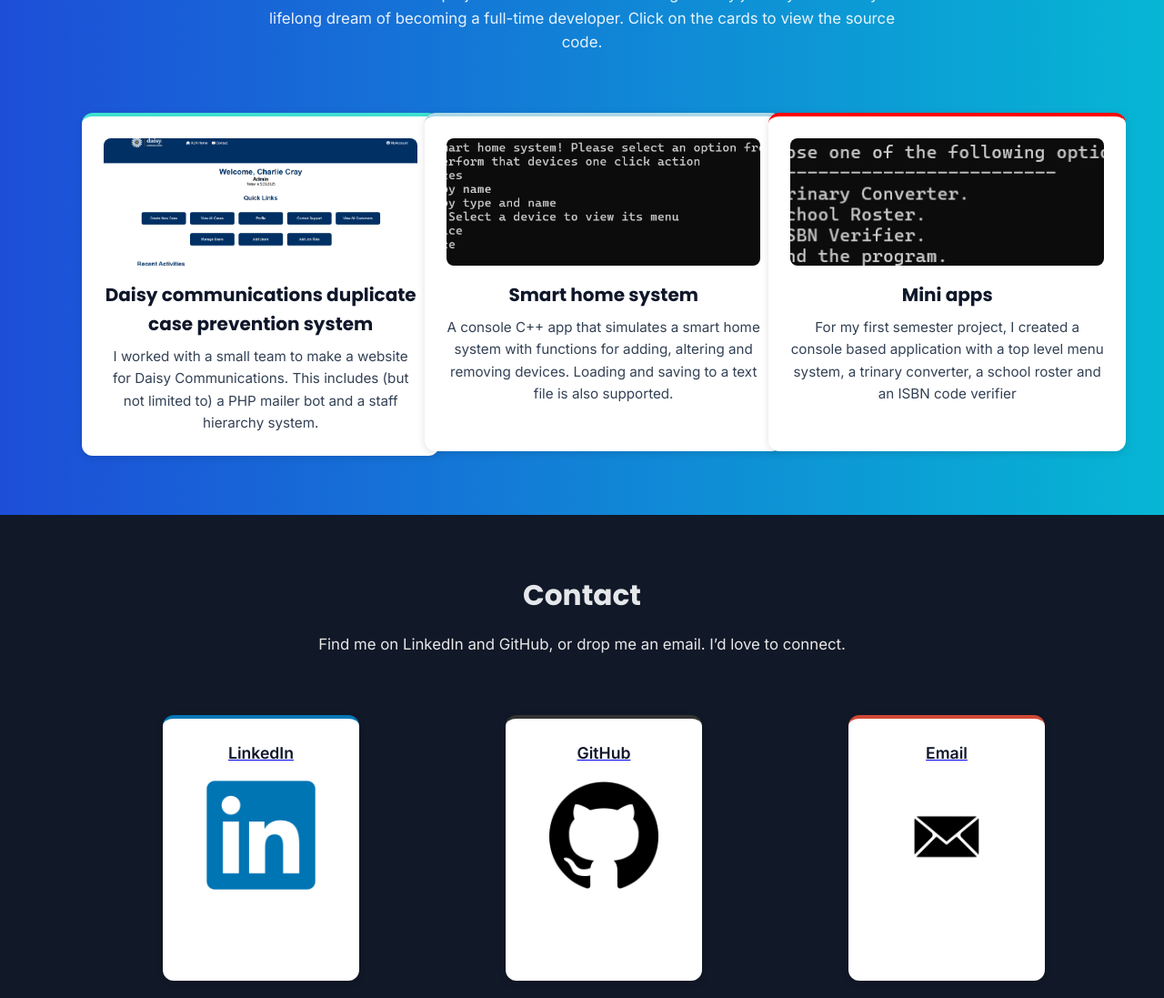
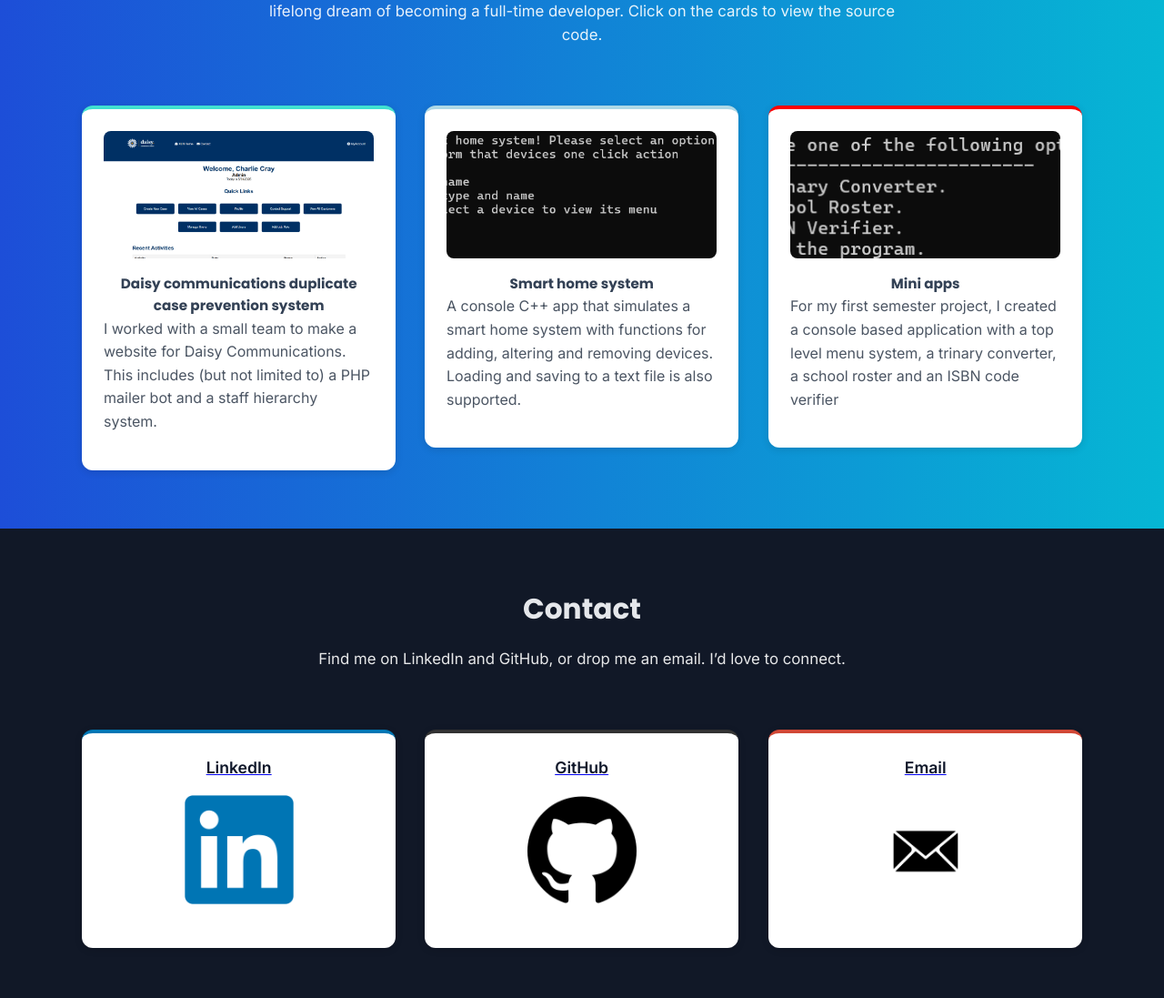
Before and after one commit to CCray21/Portfolio-website, a React (Vite) app: page / in a window 1280 px wide. Shown: the part 755-1852 px from the top of the page at 91% size. Built offline with nearby package versions, Linux system fonts and the light colour scheme.

Commit message:
fixed centering issues with project and contact cards

```diff
--- a/src/ContactCard/ContactCard.jsx
+++ b/src/ContactCard/ContactCard.jsx
@@ -28,8 +28,8 @@ function ContactCard({link, text, img, color, index}) {
       }, []);
 
 
-    return(
-        <a href={link} rel='noopener noreferrer' target='_blank' className={styles.contactLink}>
+  return(
+    <a href={link} rel='noopener noreferrer' target='_blank' className={styles.contactLink}>
             <div
                 ref={ref}
                 style={{
--- a/src/ContactCard/ContactCard.module.css
+++ b/src/ContactCard/ContactCard.module.css
@@ -25,6 +25,9 @@
 
 .contactCard:hover { transform: translateY(-6px); box-shadow: var(--shadow-md); }
 
+/* Make the anchor fill available width but cap width for centered layout */
+.contactLink { display: block; width: 100%; max-width: 420px; }
+
 .contactImg { width: 100%; height: 120px; object-fit: contain; border-radius: var(--radius-sm); margin: 0 0 var(--space-4); }
 
 .contactText { font-size: 1.1rem; text-align: center; color: #0f172a; font-weight: 600; }
--- a/src/ContactSection/ContactSection.module.css
+++ b/src/ContactSection/ContactSection.module.css
@@ -1,9 +1,10 @@
 .contactCards{
     display: grid;
-    grid-template-columns: repeat(auto-fill, minmax(280px, 1fr));
+    grid-template-columns: repeat(auto-fit, minmax(min(100%, 320px), 1fr));
     gap: var(--space-8);
-    justify-items: center;
+    justify-items: stretch;
     padding-top: var(--space-8);
+    width: 100%;
 }
 .contactTitle {
     text-align: center;
@@ -22,7 +23,6 @@
     color: rgba(255,255,255,.9);
 }
 @media (max-width: 1020px){
-    .contactCards{
-        grid-template-columns: 1fr;
-    }
+    .contactCards{ grid-template-columns: 1fr; justify-items: center; }
 }
+@media (max-width: 420px){ .contactCards { gap: var(--space-6); } }
--- a/src/ProjectCard/ProjectCard.jsx
+++ b/src/ProjectCard/ProjectCard.jsx
@@ -30,7 +30,7 @@ function ProjectCard({ title, img, description, color, link, index }) {
 
 
   return (
-    <a href={link} target="_blank" rel="noopener noreferrer" style={{textDecoration: 'none'}}>
+    <a href={link} target="_blank" rel="noopener noreferrer" className={styles.projectLink} style={{textDecoration: 'none'}}>
       <div
         ref={ref}
         style={{
--- a/src/ProjectCard/ProjectCard.module.css
+++ b/src/ProjectCard/ProjectCard.module.css
@@ -6,8 +6,8 @@
     width: 100%;
     max-width: 380px;
     min-height: 320px;
-        background-color: var(--surface-card);
-        border-top: 4px solid var(--accent, transparent);
+    background-color: var(--surface-card);
+    border-top: 4px solid var(--accent, transparent);
     border-radius: var(--radius-md);
     box-shadow: var(--shadow-sm);
     padding: var(--space-6);
@@ -44,8 +44,7 @@
     margin: 0 0 var(--space-2);
     text-align: center;
     color: #0f172a;
-}
-.projectDescription {
+        width: 100%;
     font-size: .95rem;
     margin: 0;
     text-align: center;
@@ -56,3 +55,8 @@
         font-size: 1.1rem;
     }
 }
+
+/* Make the link wrapper block-level and full width to avoid overflow */
+.projectLink { display: block; width: 100%; }
+.projectLink, .projectLink * { max-width: 100%; }
+.projectImg { display: block; }
--- a/src/ProjectsSection/ProjectsSection.module.css
+++ b/src/ProjectsSection/ProjectsSection.module.css
@@ -1,9 +1,11 @@
 .projectCards{
   display: grid;
-  grid-template-columns: repeat(auto-fill, minmax(280px, 1fr));
+  /* Let items shrink to fit viewport using min(100%, X) */
+  grid-template-columns: repeat(auto-fit, minmax(min(100%, 320px), 1fr));
   gap: var(--space-8);
-  justify-items: center;
+  justify-items: stretch;
   padding-top: var(--space-8);
+  width: 100%;
 }
 
 .sectionTitle {
@@ -22,9 +24,10 @@
   color: rgba(255,255,255,.9);
 }
 @media (max-width: 1084px){
-  .projectCards {
-    grid-template-columns: 1fr;
-  }
+  .projectCards { grid-template-columns: 1fr; }
+}
+@media (max-width: 420px){
+  .projectCards { gap: var(--space-6); }
 }
 @media (max-width: 768px) {
   .sectionDescription{
--- a/src/index.css
+++ b/src/index.css
@@ -46,6 +46,9 @@ html, body {
   overflow-x: clip;
 }
 
+/* Ensure padding/borders are included in width to avoid overflow on mobile */
+*, *::before, *::after { box-sizing: border-box; }
+
 body {
   font-family: var(--font-sans);
   color: var(--text-1);
@@ -70,3 +73,7 @@ p { margin: 0 0 var(--space-4); color: var(--text-2); }
 }
 
 section { scroll-margin-top: 84px; }
+
+@media (max-width: 420px) {
+  .container { width: 94%; }
+}
```
Also changed, not shown: 5 other files (tests, documents, lock files or other folders).
